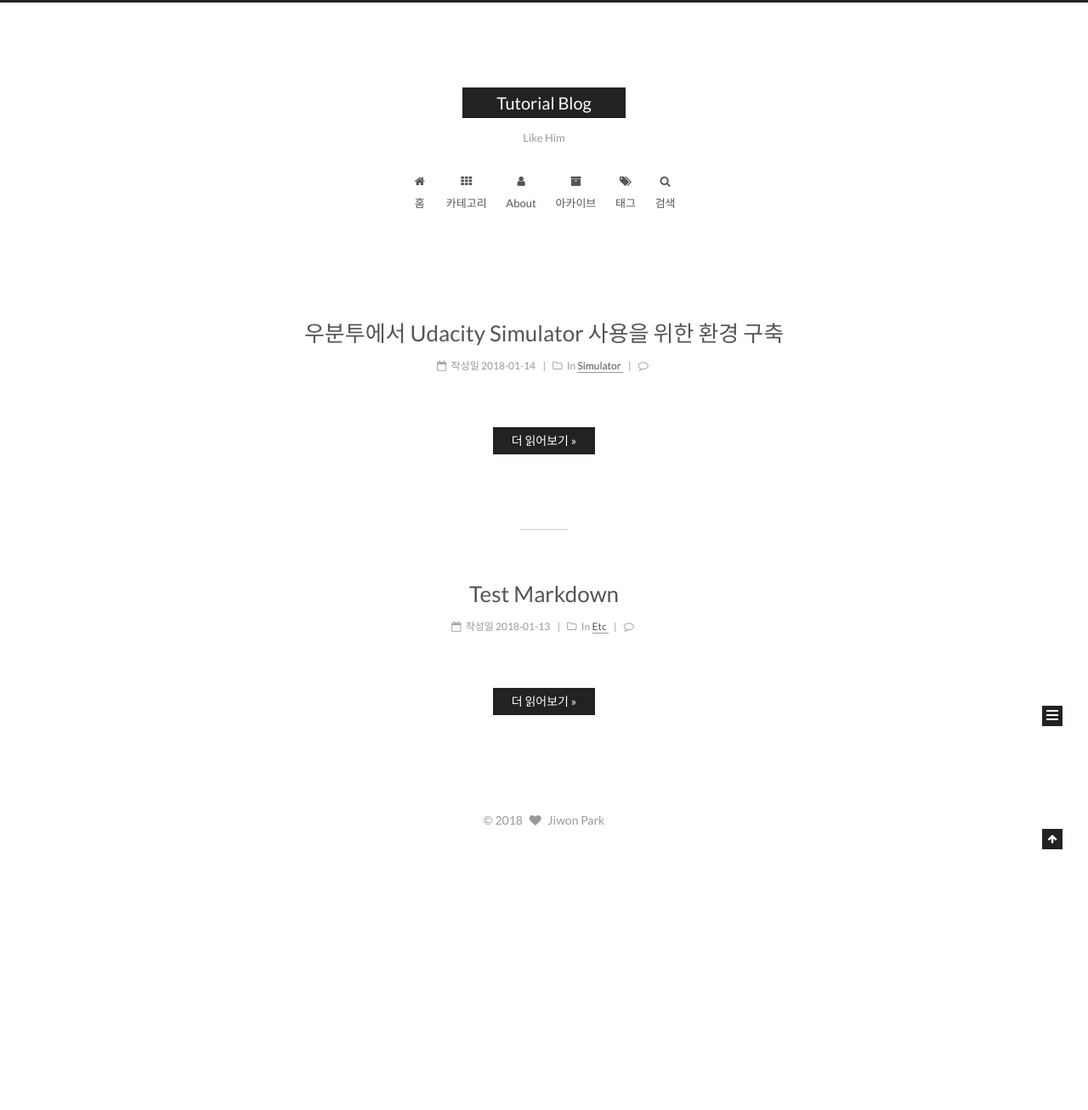
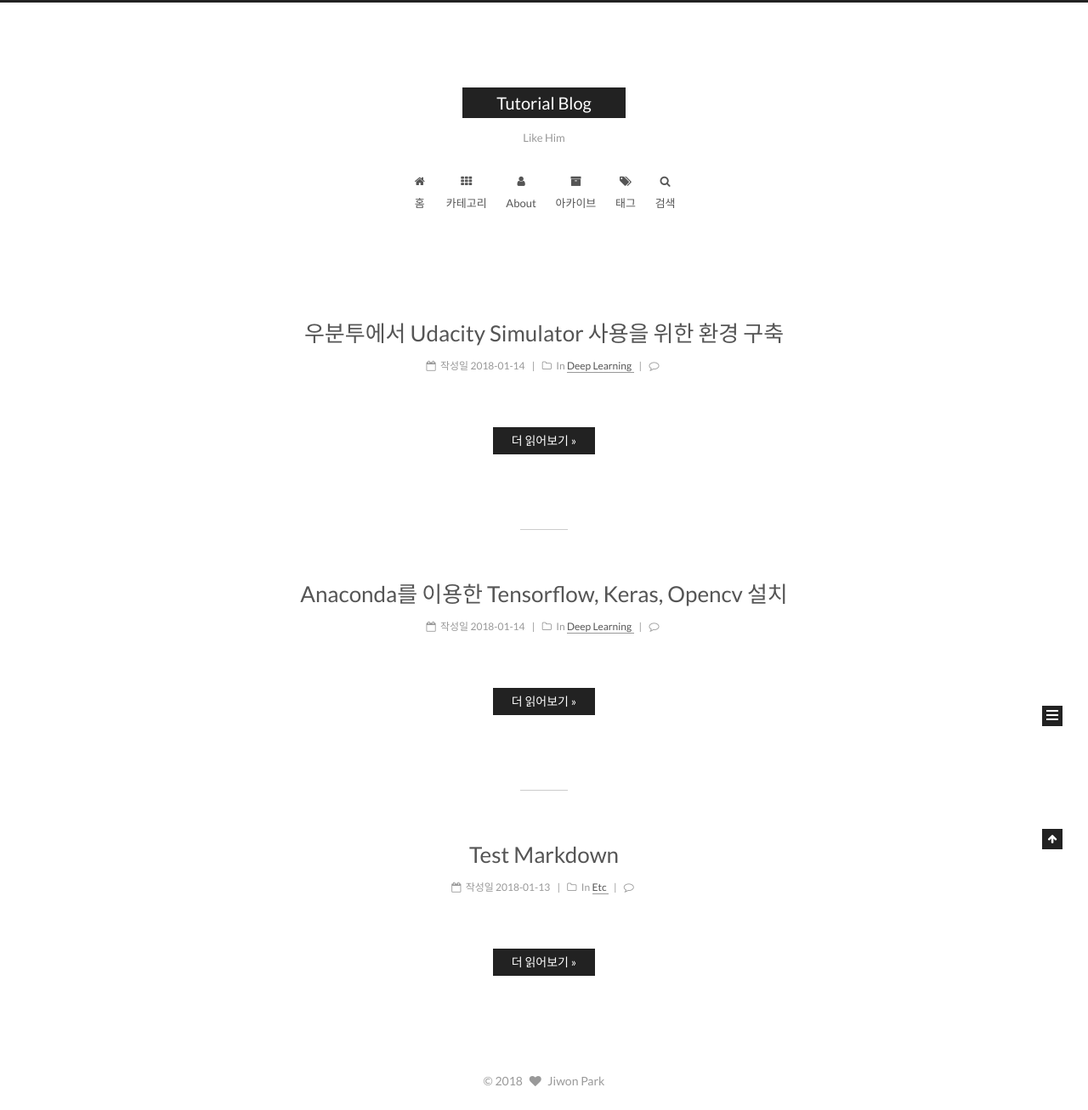
Before and after one commit to qwes98/qwes98.github.io, a Jekyll site: the page built from index.html, in a window 1280 px wide. Shown: the whole page at 85% size. Built offline with Jekyll 4.4.1, drawn with Linux system fonts in a browser that asks for light colours; the list of posts is cut into pages by our own code; comment, search, counter and statistics services are not loaded; before the commit the page ends 1000 px from its top, so only the background shows below that; part of the change alters nothing that is shown.

Commit message:
Add install deep learning library post

````diff
--- /dev/null
+++ b/_posts/2018-01-14-install-tensorflow-keras-opencv-using-anaconda.md
@@ -0,0 +1,92 @@
+---
+layout: post
+title: Anaconda를 이용한 Tensorflow, Keras, Opencv 설치
+categories: [Deep Learning]
+excerpt: " "
+comments: true
+share: true
+tags: [Deep Learning,Tensorflow,Keras,Opencv,Anaconda]
+date: 2018-01-14
+---
+
+# **Introduction**
+> Tensorflow, Keras는 딥 러닝을 위한, Opencv는 컴퓨터 비전을 위한 라이브러리이다. 글쓴이는 [End-to-End Learning](https://arxiv.org/abs/1604.07316)을 위해 이 3가지 라이브러리를 설치하게 되었는데 Anaconda를 이용하면 쉽게 설치할 수 있다는 것을 알게 되어 공유하고자 한다.
+
+----
+# **Environment**
+> Ubuntu 16.04 LTS
+
+----
+# **Install & Build**
+> 이제 우분투에 Anaconda를 이용하여 Tensorflow, Keras, Opencv를 한번에 설치해보자.
+
+## Step 1: Anaconda 설치
+> Anaconda란 파이썬 기반의 라이브러리(패키지)들을 모아놓아 설치 및 환경 설정들을 쉽게 할 수 있도록 도와주는 개발 플랫폼이다. Anaconda를 사용하면 위의 라이브러리들을 손쉽게 설치할 수 있다.
+
+1. [Anaconda 홈페이지](https://www.anaconda.com/download/#linux)에 들어가서 자신의 플랫폼에 맞는 Python 3.6 version을 다운로드한다
+
+2. Downloads 디렉토리로 들어간다
+```
+cd ~/Downloads/
+```
+
+3. Anaconda 쉘 스크립트(.sh)의 권한을 변경한다
+```
+chmod a+x Anaconda3-5.0.1Linux-x86_64.sh
+#Warning: Anaconda의 Release 버전, 사용자의 플랫폼에 따라 파일의 이름이 다를 수 있다
+```
+
+4. 쉘 스크립트를 실행시킨다
+```
+./Anaconda3-5.0.1Linux-x86_64.sh
+```
+```
+#Warning: 설치 마지막에 yes를 입력해 주어야 한다. 아래는 설치 마지막 콘솔 output이다
+
+Output
+...
+installation finished.
+Do you wish the installer to prepend the Anaconda3 install location
+to PATH in your /home/sammy/.bashrc ? [yes|no]
+[no] >>>
+```
+
+## Step 2: 환경설정 파일 다운로드 및 conda 실행
+> git을 통해서 yml 확장자를 가진 환경설정 파일을 받을것이다. 그 후 conda 명령어를 통해 라이브러리의 설치를 진행한다.
+
+1. 환경설정 파일을 포함한 Repository를 받는다
+```
+git clone https://github.com/naokishibuya/car-behavioral-cloning.git
+```
+
+2. Repository 안으로 들어간다
+```
+cd car-behavioral-cloning/
+```
+
+3. 자신의 플랫폼 환경에 따라 conda 명령어를 실행한다
+```
+# Use TensorFlow without GPU
+conda env create -f environment.yml
+
+# Use TensorFlow with GPU
+conda env create -f environment-gpu.yml
+```
+
+## Step 3: 가상환경 실행
+> 설치는 모두 완료되었다. Tensorflow, Keras, Opencv를 사용하기 위해서는 가상환경을 실행시켜야 한다.
+
+1. 가상환경을 실행시킨다
+```
+source activate car-behavioral-cloning
+```
+
+2. 모든 작업이 끝났다면 가상환경을 종료시킨다
+```
+source deactivate
+```
+
+----
+# **Reference**
+
+* [Github of Siraj Raval](https://github.com/llSourcell/How_to_simulate_a_self_driving_car)
--- a/_posts/2018-01-13-setup-environment-for-using-udacity-simulator.md
+++ b/_posts/2018-01-14-setup-environment-for-using-udacity-simulator.md
@@ -1,11 +1,11 @@
 ---
 layout: post
 title: 우분투에서 Udacity Simulator 사용을 위한 환경 구축
-categories: [Simulator]
+categories: [Deep Learning]
 excerpt: " "
 comments: true
 share: true
-tags: [Udacity,Simulator,Environment]
+tags: [Deep Learning,Udacity,Simulator,Environment]
 date: 2018-01-14
 ---
 
@@ -20,7 +20,7 @@ date: 2018-01-14
 
 ----
 # **Install & Build**
-> 이제 우분투에 Unity를 설치하고 Simulator 코드를 받은 후 Build하여 Simulator를 실행시켜보자.
+> 이제 우분투에 Unity를 설치하고 Simulator 코드를 받은 후 빌드하여 Simulator를 실행시켜보자.
 
 ## Step 1: git lfs 설치
 > git lfs란 large file handling을 하기 위해 github에서 만든 것으로, git을 통해 대용량 파일들도 효과적으로 관리할 수 있게 해준다. 대용량 파일을 처음에만 등록해 놓으면 그 이후에는 git를 사용하는 방식대로 버전관리가 가능하므로 사용하는 방법도 간단하다고 할 수 있다.
````
